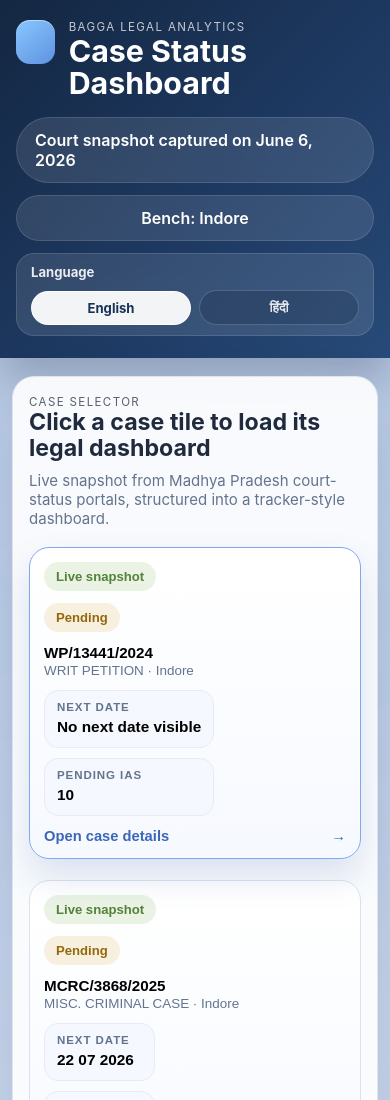
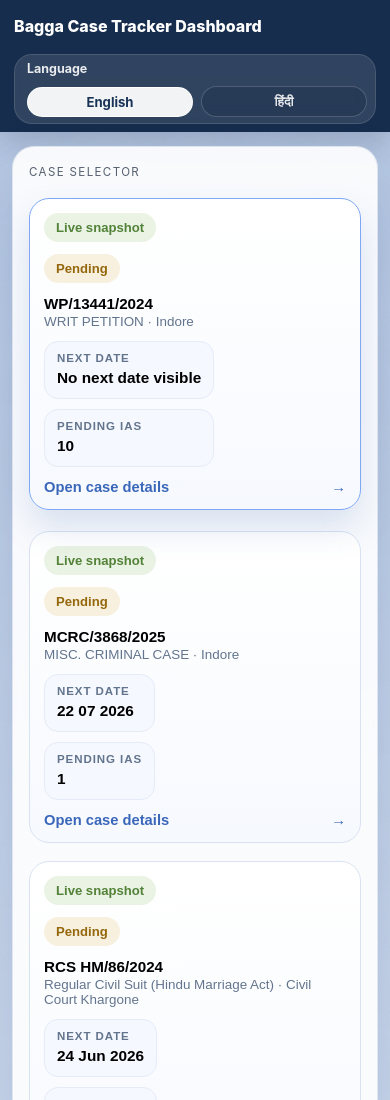
Before and after one commit to psbaggaai/SunnyCases, a website: page index.html in a window 390 px wide. Shown: the top 1100 px of the page. Drawn offline with Linux system fonts and the light colour scheme.

Commit message:
Simplify dashboard header

```diff
--- a/index.html
+++ b/index.html
@@ -47,35 +47,34 @@
         min-height: 100vh;
       }
 
-      .hero {
-        background: linear-gradient(135deg, #142742 0%, #1e3a63 58%, #274a78 100%);
+      .top-banner {
+        background: #172d4d;
         color: white;
-        padding: 28px clamp(20px, 4vw, 40px);
-        box-shadow: 0 18px 38px rgba(15, 31, 53, 0.24);
-      }
-
-      .hero-inner {
+        min-height: 52px;
+        padding: 8px clamp(16px, 4vw, 32px);
+        box-shadow: 0 10px 26px rgba(15, 31, 53, 0.18);
+      }
+
+      .top-banner-inner {
         max-width: var(--max);
         margin: 0 auto;
         display: flex;
-        gap: 24px;
+        gap: 16px;
         align-items: center;
         justify-content: space-between;
         flex-wrap: wrap;
       }
 
-      .brand {
+      .banner-title {
         display: flex;
-        gap: 18px;
         align-items: center;
-      }
-
-      .brand-mark {
-        width: 52px;
-        height: 52px;
-        border-radius: 16px;
-        background: linear-gradient(140deg, #89c7ff, #5e92e0);
-        box-shadow: inset 0 1px 0 rgba(255, 255, 255, 0.42);
+        min-height: 36px;
+      }
+
+      .banner-title h1 {
+        font-size: clamp(1.05rem, 2vw, 1.28rem);
+        line-height: 1.15;
+        font-weight: 800;
       }
 
       .eyebrow,
@@ -93,13 +92,7 @@
         margin: 0;
       }
 
-      .hero h1 {
-        font-size: clamp(2.25rem, 4vw, 3.35rem);
-        line-height: 1.04;
-        margin-top: 2px;
-      }
-
-      .hero-meta {
+      .banner-actions {
         display: flex;
         align-items: center;
         gap: 12px;
@@ -122,7 +115,7 @@
         display: inline-flex;
         align-items: center;
         gap: 10px;
-        padding: 10px 14px;
+        padding: 6px 8px 6px 12px;
         border-radius: 999px;
         background: rgba(255, 255, 255, 0.11);
         border: 1px solid rgba(255, 255, 255, 0.12);
@@ -130,7 +123,7 @@
       }
 
       .language-switcher label {
-        font-size: 0.82rem;
+        font-size: 0.78rem;
         font-weight: 700;
         opacity: 0.9;
       }
@@ -148,9 +141,10 @@
         background: rgba(13, 31, 56, 0.22);
         color: rgba(255, 255, 255, 0.88);
         border-radius: 999px;
-        padding: 8px 14px;
+        padding: 6px 12px;
         font: inherit;
         font-weight: 700;
+        font-size: 0.84rem;
         cursor: pointer;
         transition: background 160ms ease, border-color 160ms ease, color 160ms ease, transform 160ms ease;
       }
@@ -181,7 +175,7 @@
       .frame {
         max-width: var(--max);
         margin: 0 auto;
-        padding: 34px clamp(20px, 4vw, 40px) 64px;
+        padding: 22px clamp(20px, 4vw, 40px) 64px;
       }
 
       .panel {
@@ -581,10 +575,6 @@
       }
 
       @media (max-width: 900px) {
-        .hero-inner {
-          align-items: flex-start;
-        }
-
         .overview-head {
           flex-direction: column;
           align-items: stretch;
@@ -599,29 +589,15 @@
           grid-template-columns: 1fr 1fr;
         }
 
-        .brand {
-          width: 100%;
-        }
       }
 
       @media (max-width: 720px) {
-        .hero {
-          padding: 20px 16px 22px;
-        }
-
-        .hero-inner {
-          gap: 18px;
-        }
-
-        .brand {
-          gap: 14px;
-          align-items: flex-start;
-        }
-
-        .brand-mark {
-          width: 44px;
-          height: 44px;
-          border-radius: 14px;
+        .top-banner {
+          padding: 8px 14px;
+        }
+
+        .top-banner-inner {
+          gap: 10px;
         }
 
         .section,
@@ -638,7 +614,7 @@
         }
 
         .frame {
-          padding: 18px 12px 42px;
+          padding: 14px 12px 42px;
         }
 
         .panel {
@@ -699,16 +675,14 @@
           font-size: 0.94rem;
         }
 
-        .hero-meta {
+        .banner-actions {
           width: 100%;
-          flex-direction: column;
           align-items: stretch;
         }
 
-        .pill,
         .language-switcher {
           width: 100%;
-          justify-content: center;
+          justify-content: space-between;
         }
 
         .language-switcher {
@@ -738,8 +712,8 @@
       }
 
       @media (max-width: 480px) {
-        .hero h1 {
-          font-size: 1.9rem;
+        .banner-title h1 {
+          font-size: 1rem;
         }
 
         .eyebrow,
@@ -780,18 +754,12 @@
   </head>
   <body>
     <div class="shell">
-      <header class="hero">
-        <div class="hero-inner">
-          <div class="brand">
-            <div class="brand-mark" aria-hidden="true"></div>
-            <div>
-              <div class="eyebrow" id="heroEyebrow">Bagga Legal Analytics</div>
-              <h1 id="heroTitle">Case Status Dashboard</h1>
-            </div>
+      <header class="top-banner">
+        <div class="top-banner-inner">
+          <div class="banner-title">
+            <h1 id="heroTitle">Bagga Case Tracker Dashboard</h1>
           </div>
-          <div class="hero-meta">
-            <div class="pill" id="snapshotPill"><span class="dot"></span> Court snapshot captured on June 6, 2026</div>
-            <div class="pill" id="heroBench">Bench: Indore</div>
+          <div class="banner-actions">
             <div class="language-switcher">
               <label id="languageLabel">Language</label>
               <div class="language-buttons" role="group" aria-label="Language selector">
@@ -807,11 +775,6 @@
         <section class="panel case-selector">
           <div class="section">
             <div class="section-label" id="selectorLabel">Case Selector</div>
-            <h2 id="selectorHeading">Click a case tile to load its legal dashboard</h2>
-            <p class="subcopy" id="selectorSubcopy">
-              Live snapshot from the High Court of Madhya Pradesh case status portal, structured into a tracker-style
-              dashboard.
-            </p>
             <div class="case-grid" id="caseGrid"></div>
           </div>
         </section>
@@ -2058,15 +2021,10 @@
 
       const translations = {
         en: {
-          pageTitle: "Bagga Case Status Dashboard",
-          heroEyebrow: "Bagga Legal Analytics",
-          heroTitle: "Case Status Dashboard",
-          snapshotPill: "Court snapshot captured on June 6, 2026",
+          pageTitle: "Bagga Case Tracker Dashboard",
+          heroTitle: "Bagga Case Tracker Dashboard",
           languageLabel: "Language",
           selectorLabel: "Case Selector",
-          selectorHeading: "Click a case tile to load its legal dashboard",
-          selectorSubcopy:
-            "Live snapshot from Madhya Pradesh court-status portals, structured into a tracker-style dashboard.",
           overviewLabel: "Case Overview",
           openCourtRecord: "Open court record",
           quickFactsHeading: "Quick facts",
@@ -2109,15 +2067,10 @@
             "{type} at {bench} bench. Filed on {filedOn}, last listed on {lastListedOn}, and still marked {status} at {stage} stage.",
         },
         hi: {
-          pageTitle: "बग्गा केस स्टेटस डैशबोर्ड",
-          heroEyebrow: "बग्गा लीगल एनालिटिक्स",
-          heroTitle: "केस स्टेटस डैशबोर्ड",
-          snapshotPill: "न्यायालय स्नैपशॉट 6 जून 2026 को लिया गया",
+          pageTitle: "बग्गा केस ट्रैकर डैशबोर्ड",
+          heroTitle: "बग्गा केस ट्रैकर डैशबोर्ड",
           languageLabel: "भाषा",
           selectorLabel: "केस चयन",
-          selectorHeading: "किसी केस डैशलेट पर क्लिक करके उसका डैशबोर्ड खोलें",
-          selectorSubcopy:
-            "मध्य प्रदेश उच्च न्यायालय के केस स्टेटस पोर्टल से लिया गया लाइव स्नैपशॉट, जिसे ट्रैकर-स्टाइल डैशबोर्ड में व्यवस्थित किया गया है।",
           overviewLabel: "केस अवलोकन",
           openCourtRecord: "कोर्ट रिकॉर्ड खोलें",
           quickFactsHeading: "मुख्य तथ्य",
@@ -2191,13 +2144,9 @@
       };
 
       const uiElements = {
-        heroEyebrow: document.getElementById("heroEyebrow"),
         heroTitle: document.getElementById("heroTitle"),
-        snapshotPill: document.getElementById("snapshotPill"),
         languageLabel: document.getElementById("languageLabel"),
         selectorLabel: document.getElementById("selectorLabel"),
-        selectorHeading: document.getElementById("selectorHeading"),
-        selectorSubcopy: document.getElementById("selectorSubcopy"),
         overviewLabel: document.getElementById("overviewLabel"),
         quickFactsHeading: document.getElementById("quickFactsHeading"),
         nextStepsHeading: document.getElementById("nextStepsHeading"),
@@ -2225,7 +2174,6 @@
       };
 
       const caseGrid = document.getElementById("caseGrid");
-      const heroBench = document.getElementById("heroBench");
       const caseHeadline = document.getElementById("caseHeadline");
       const caseSummary = document.getElementById("caseSummary");
       const sourceLink = document.getElementById("sourceLink");
@@ -2322,7 +2270,6 @@
 
         updateStaticUi();
         renderCaseCards(item.id);
-        heroBench.textContent = `${t("benchPrefix")}: ${item.bench}`;
         caseHeadline.textContent = `${item.code} · ${item.title}`;
         caseSummary.textContent = t("caseSummary")
           .replace("{type}", localizeText(item.type))
```
